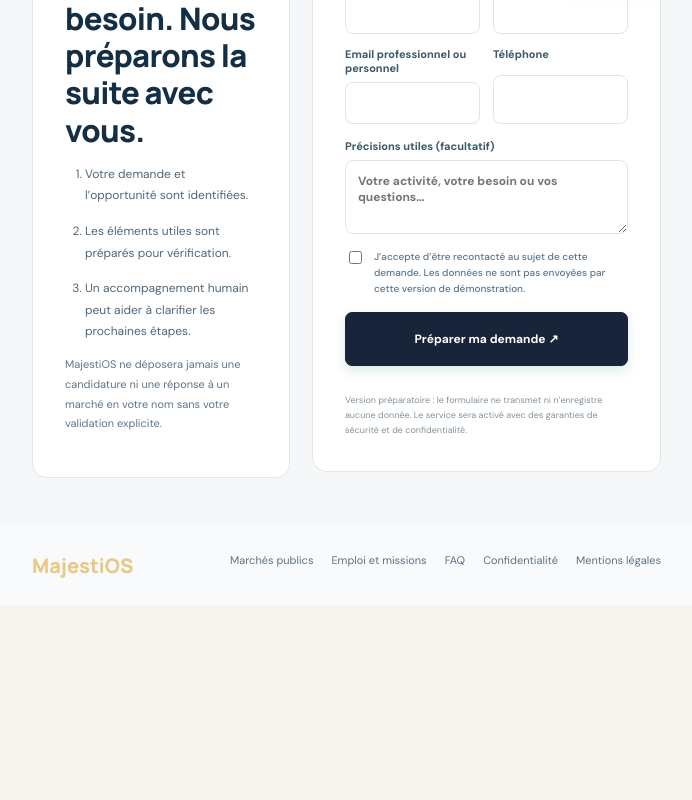
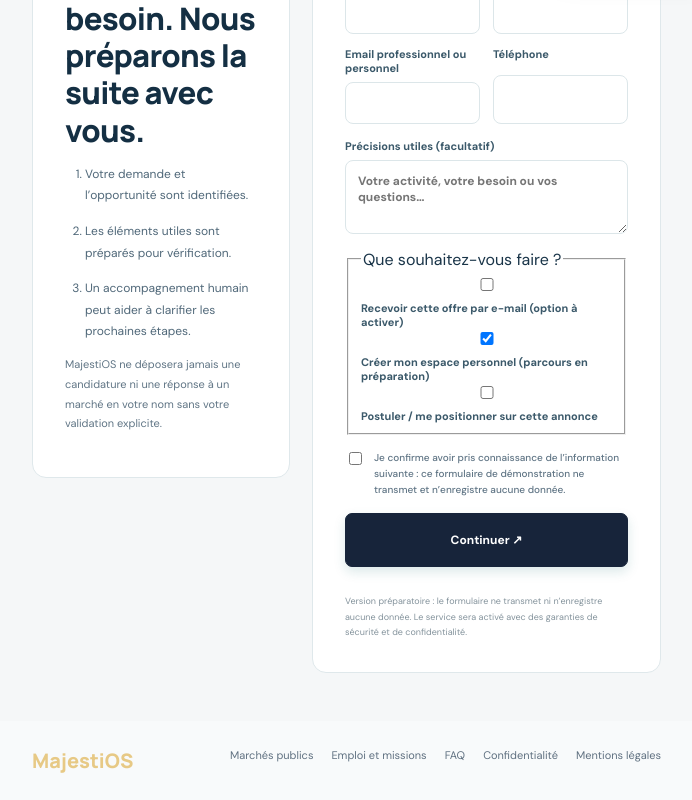
Before and after one commit to Chexpeer/Majestios, a Next.js app: page /creer-espace in a window 1280 px wide. Shown: the part 813-1613 px from the top of the page, without its empty margins (540-1232 px from the left). Before the commit the page ends 1418 px from the top, so only its background shows below. Built offline with nearby package versions, Linux system fonts and the light colour scheme; no server answers.

Commit message:
Ajouter les choix d’action et le parcours de remerciement

```diff
--- a/src/app/creer-espace/page.tsx
+++ b/src/app/creer-espace/page.tsx
@@ -1,6 +1,7 @@
 "use client";
 
 import { useEffect, useState } from "react";
+import { useRouter } from "next/navigation";
 import type { FormEvent } from "react";
 import Link from "next/link";
 import PublicHeader from "@/components/public-header";
@@ -10,6 +11,7 @@ export default function CreatePersonalSpacePage() {
   const [title, setTitle] = useState("");
   const [source, setSource] = useState("");
   const [submitted, setSubmitted] = useState(false);
+  const router = useRouter();
   useEffect(() => {
     const params = new URLSearchParams(window.location.search);
     // Le formulaire se synchronise une seule fois avec les paramètres du parcours entrant.
@@ -22,7 +24,10 @@ export default function CreatePersonalSpacePage() {
   const isTender = intention === "opportunite";
   function handleSubmit(event: FormEvent<HTMLFormElement>) {
     event.preventDefault();
-    setSubmitted(true);
+    const data = new FormData(event.currentTarget);
+    const choices = ["recevoir-offre-email", "creer-espace", "postuler"].filter((key) => data.get(key) === "on");
+    const params = new URLSearchParams({ mode: "preparation", intention, source, titre: title, choix: choices.join(",") });
+    router.push("/merci?" + params.toString());
   }
 
   return <main className="public-site concept-page create-space-page">
@@ -49,8 +54,13 @@ export default function CreatePersonalSpacePage() {
           {isApplication ? <label className="document-upload">CV (PDF, DOC ou DOCX)<input type="file" name="cv" accept=".pdf,.doc,.docx,application/pdf,application/msword,application/vnd.openxmlformats-officedocument.wordprocessingml.document" /><small>Le dépôt de fichier sera réellement activé après sécurisation du stockage. Ne sélectionnez pas de document confidentiel à ce stade.</small></label> : null}
           {isTender ? <label className="document-upload">Document de l’entreprise (Kbis, facultatif à cette étape)<input type="file" name="kbis" accept=".pdf,.jpg,.jpeg,.png,application/pdf,image/jpeg,image/png" /><small>Le dépôt et la conservation de pièces seront activés dans un espace authentifié sécurisé.</small></label> : null}
           <label className="create-space-message">Précisions utiles (facultatif)<textarea name="message" rows={3} maxLength={1200} placeholder={isApplication ? "Compétences, expérience ou type de mission recherché…" : "Votre activité, votre besoin ou vos questions…"} /></label>
-          <label className="create-space-consent"><input type="checkbox" required /> J’accepte d’être recontacté au sujet de cette demande. Les données ne sont pas envoyées par cette version de démonstration.</label>
-          <button className="search-submit" type="submit">Préparer ma demande ↗</button>
+          <fieldset className="form-choice-group"><legend>Que souhaitez-vous faire ?</legend>
+            <label><input type="checkbox" name="recevoir-offre-email" /> Recevoir cette offre par e-mail (option à activer)</label>
+            <label><input type="checkbox" name="creer-espace" defaultChecked={isTender || !isApplication} /> Créer mon espace personnel (parcours en préparation)</label>
+            <label><input type="checkbox" name="postuler" defaultChecked={isApplication} /> Postuler / me positionner sur cette annonce</label>
+          </fieldset>
+          <label className="create-space-consent"><input type="checkbox" required /> Je confirme avoir pris connaissance de l’information suivante : ce formulaire de démonstration ne transmet et n’enregistre aucune donnée.</label>
+          <button className="search-submit" type="submit">Continuer ↗</button>
           <p className="ticker-disclaimer">Version préparatoire : le formulaire ne transmet ni n’enregistre aucune donnée. Le service sera activé avec des garanties de sécurité et de confidentialité.</p>
         </form>}
       </div>
```
